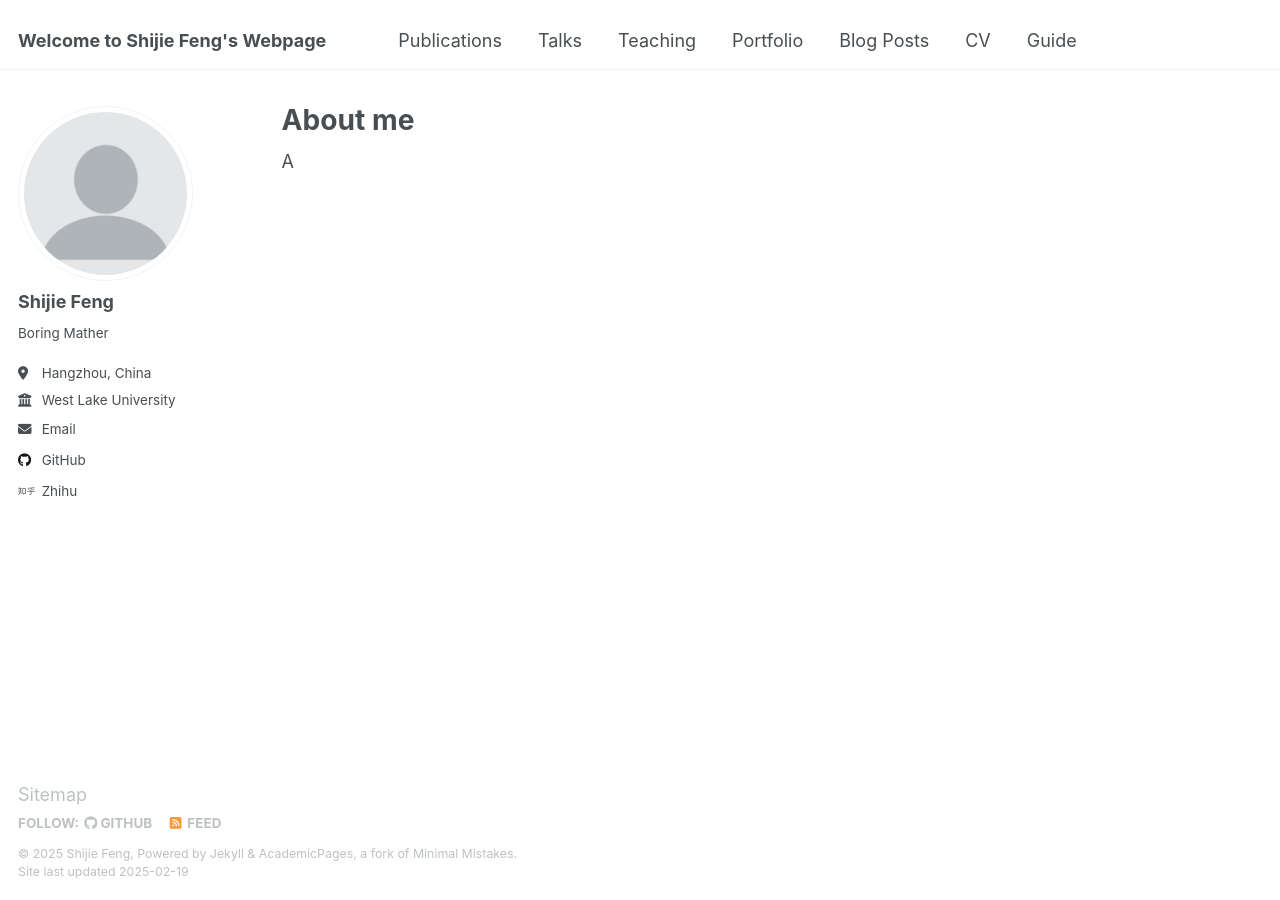
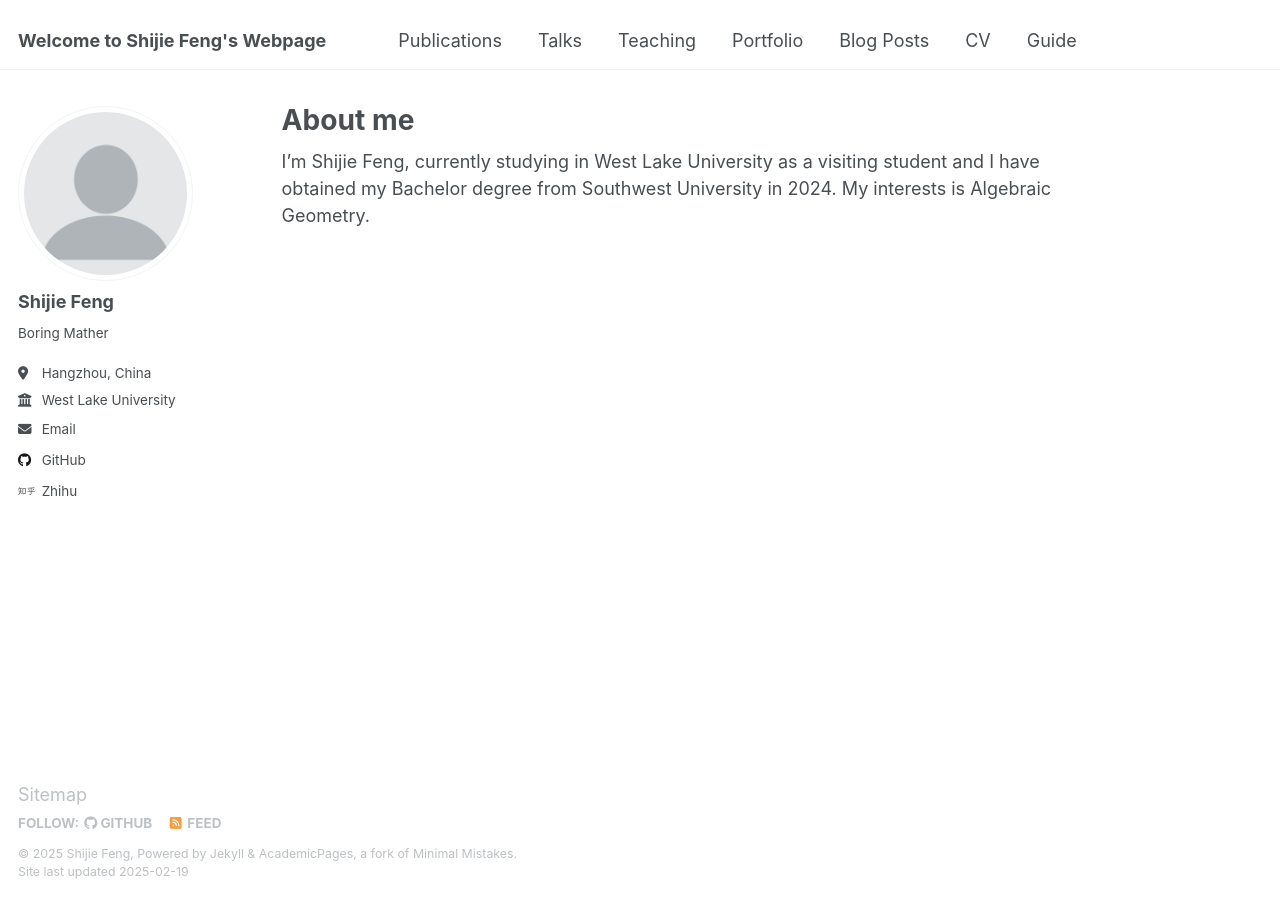
Before and after one commit to SHJFeng/SHJFeng.github.io, a Jekyll site: the page built from _pages/about.md, in a window 1280 px wide. Built offline with Jekyll 4.4.1, drawn with Linux system fonts in a browser that asks for light colours.

Commit message:
about.md

```diff
--- a/_pages/about.md
+++ b/_pages/about.md
@@ -8,6 +8,4 @@ redirect_from:
 ---
 
 
-
-
-A
+I'm Shijie Feng, currently studying in West Lake University as a visiting student and I have obtained my Bachelor degree from Southwest University in 2024. My interests is Algebraic Geometry.
```
